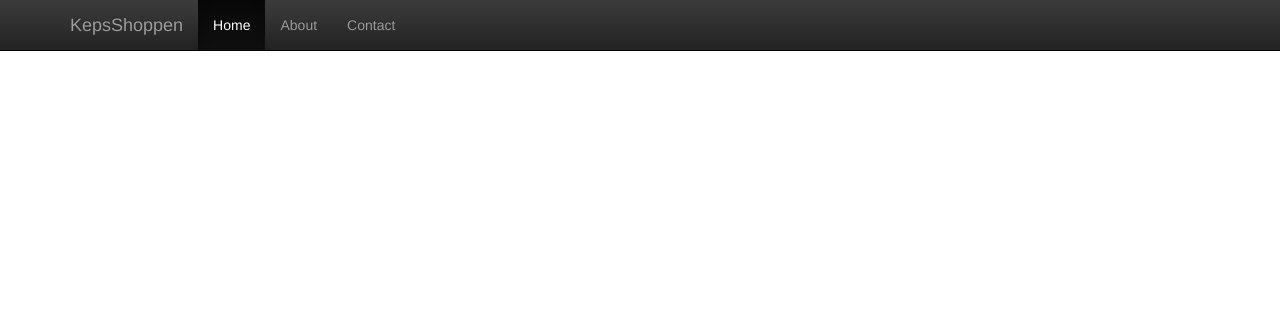
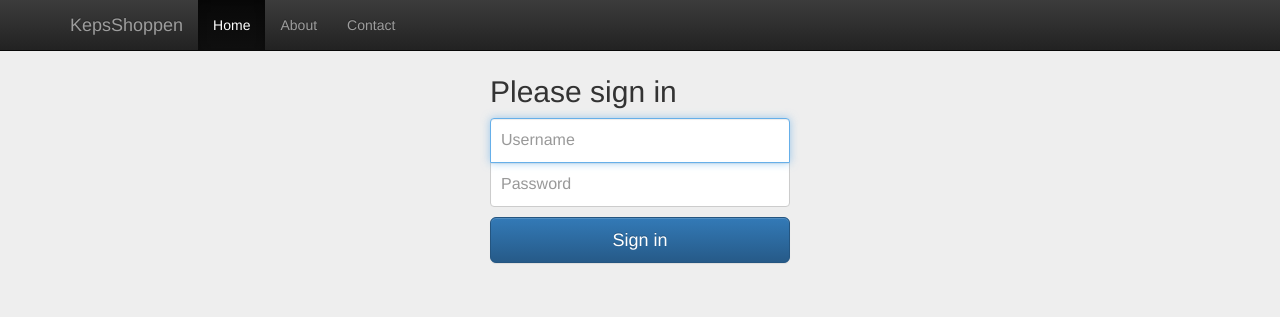
Before and after one commit to Dolck/eitf05, a PHP site: page /login.php in a window 1280 px wide. Shown: the top 317 px of the page. Run offline with PHP 8.4, Linux system fonts and the light colour scheme.

Commit message:
basic html login template

```diff
--- a/webshop/login.php
+++ b/webshop/login.php
@@ -2,3 +2,20 @@
 include 'header.php';
 
 ?>
+
+
+	<div class="container">
+
+      <form class="form-signin" action="authenticate.php">
+        <h2 class="form-signin-heading">Please sign in</h2>
+        <label for="inputUsername" class="sr-only">Username</label>
+        <input type="text" id="inputUsername" class="form-control" placeholder="Username" required autofocus>
+        <label for="inputPassword" class="sr-only">Password</label>
+        <input type="password" id="inputPassword" class="form-control" placeholder="Password" required>
+        <button class="btn btn-lg btn-primary btn-block" type="submit">Sign in</button>
+      </form>
+
+    </div> <!-- /container -->
+
+</body>
+</html>
--- a/webshop/main.css
+++ b/webshop/main.css
@@ -0,0 +1,40 @@
+body {
+  padding-top: 40px;
+  padding-bottom: 40px;
+  background-color: #eee;
+}
+
+.form-signin {
+  max-width: 330px;
+  padding: 15px;
+  margin: 0 auto;
+}
+.form-signin .form-signin-heading,
+.form-signin .checkbox {
+  margin-bottom: 10px;
+}
+.form-signin .checkbox {
+  font-weight: normal;
+}
+.form-signin .form-control {
+  position: relative;
+  height: auto;
+  -webkit-box-sizing: border-box;
+     -moz-box-sizing: border-box;
+          box-sizing: border-box;
+  padding: 10px;
+  font-size: 16px;
+}
+.form-signin .form-control:focus {
+  z-index: 2;
+}
+.form-signin input[type="text"] {
+  margin-bottom: -1px;
+  border-bottom-right-radius: 0;
+  border-bottom-left-radius: 0;
+}
+.form-signin input[type="password"] {
+  margin-bottom: 10px;
+  border-top-left-radius: 0;
+  border-top-right-radius: 0;
+}
```
